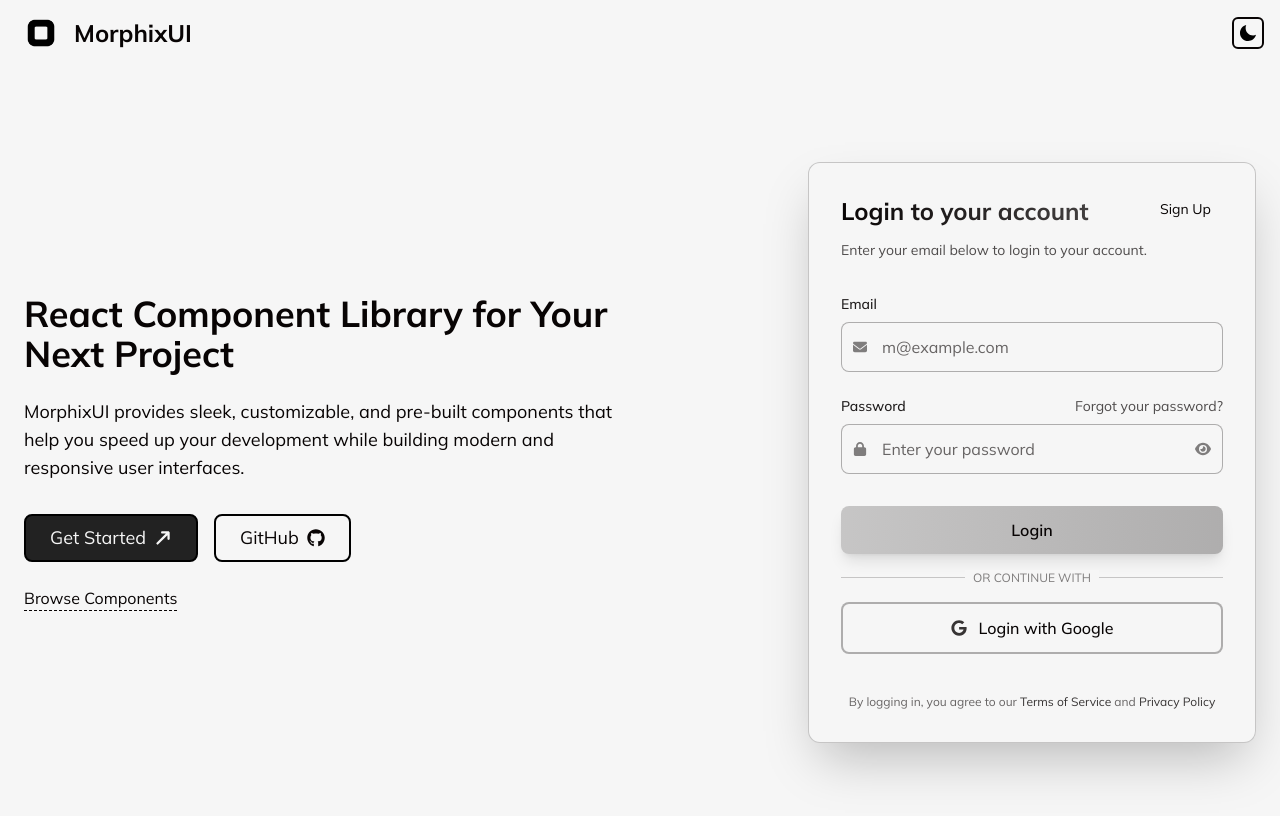
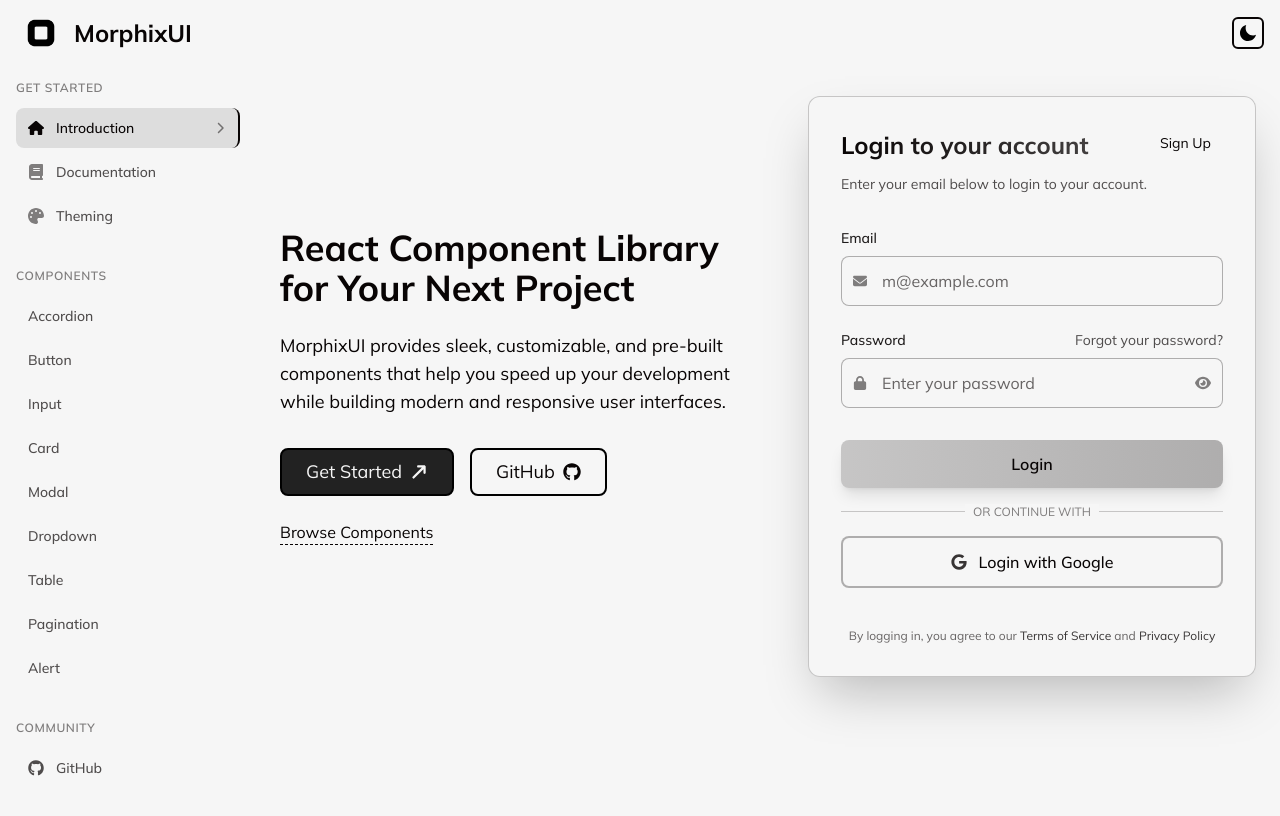
Before and after one commit to saurav-tiwari03/MorphixUI, a Next.js app: page / in a window 1280 px wide. Shown: the top 816 px of the page. Built offline with nearby package versions, Linux system fonts and the light colour scheme; no server answers.

Commit message:
Refactor layout to include Sidebar and Navbar components, enhance global styles for sidebar scrollbar, and remove unused Navbar instances from pages.

```diff
--- a/src/app/components/page.tsx
+++ /dev/null
@@ -1,12 +0,0 @@
-import Navbar from "@/components/Navbar";
-
-export default function page() {
-    return (
-        <div>
-            <Navbar />
-            <div className="flex flex-col items-center justify-center h-[calc(100vh-100px)]">
-                <h1>Browse Components</h1>
-            </div>
-        </div>
-    )
-}
--- /dev/null
+++ b/src/app/docs/components/[component]/page.tsx
@@ -0,0 +1,7 @@
+export default function ComponentPage() {
+    return (
+        <div>
+            <h1>Component Page</h1>
+        </div>
+    )
+}
--- /dev/null
+++ b/src/app/docs/components/page.tsx
@@ -0,0 +1,33 @@
+import Link from "next/link";
+
+
+export default function page() {
+
+    const components = [
+        { name: "Accordion", href: "/docs/components/accordion" },
+        { name: "Button", href: "/docs/components/button" },
+        { name: "Input", href: "/docs/components/input" },
+        { name: "Card", href: "/docs/components/card" },
+        { name: "Modal", href: "/docs/components/modal" },
+        { name: "Dropdown", href: "/docs/components/dropdown" },
+        { name: "Table", href: "/docs/components/table" },
+        { name: "Pagination", href: "/docs/components/pagination" },
+        { name: "Alert", href: "/docs/components/alert" },
+    ];
+
+  return (
+    <div className="min-h-screen pt-16 bg-[var(--background-color)] text-[var(--text-color)] transition-colors duration-200">
+        <div className="flex flex-col mb-4">
+            <h1 className="text-2xl font-bold">Components</h1>
+            <p className="text-sm text-gray-500">Browse all the components available in MorphixUI.</p>
+        </div>
+        <div className="grid grid-cols-3 gap-4">
+            {components.map((component) => (
+                <div key={component.name} className="hover:underline">
+                    <Link href={component.href}>{component.name}</Link>
+                </div>
+            ))}
+        </div>
+    </div>
+  )
+}
--- a/src/app/getting-started/page.tsx
+++ b/src/app/docs/getting-started/page.tsx
@@ -1,9 +1,7 @@
-import Navbar from "@/components/Navbar";
 
 export default function GettingStarted() {
     return (
         <div>
-            <Navbar />
             <div className="flex flex-col items-center justify-center h-[calc(100vh-100px)]">
                 <h1>Getting Started</h1>
             </div>
--- /dev/null
+++ b/src/app/docs/page.tsx
@@ -0,0 +1,7 @@
+export default function DocsPage() {
+    return (
+        <div>
+            <h1>Docs Page</h1>
+        </div>
+    )
+}
--- /dev/null
+++ b/src/app/docs/theming/page.tsx
@@ -0,0 +1,7 @@
+export default function ThemingPage() {
+    return (
+        <div>
+            <h1>Theming Page</h1>
+        </div>
+    )
+}
--- a/src/app/globals.css
+++ b/src/app/globals.css
@@ -32,3 +32,7 @@
   transition: background-color 0.2s ease, color 0.2s ease;
   font-family: 'Mulish', sans-serif;
 }
+
+.sidebar {
+  scrollbar-width: none;
+}
--- a/src/app/layout.tsx
+++ b/src/app/layout.tsx
@@ -2,6 +2,8 @@
 import { Geist, Geist_Mono } from "next/font/google";
 import "./globals.css";
 import { ThemeProvider } from "@/components/ThemeProvider";
+import Sidebar from "@/components/Website/Sidebar";
+import Navbar from "@/components/Navbar";
 
 const geistSans = Geist({
   variable: "--font-geist-sans",
@@ -62,7 +64,13 @@
         className={`${geistSans.variable} ${geistMono.variable} antialiased`}
       >
         <ThemeProvider>
-          {children}
+          <Navbar />
+          <div className="flex">
+            <Sidebar />
+            <div className="w-full h-full ml-64">
+              {children}
+            </div>
+          </div>
         </ThemeProvider>
       </body>
     </html>
--- a/src/app/page.tsx
+++ b/src/app/page.tsx
@@ -1,4 +1,4 @@
-import Navbar from "@/components/Navbar";
+
 import HeroSection from "@/components/Website/Home/HeroSection";
 
 export default function page() {
@@ -6,9 +6,6 @@
   return (
     <div className="min-h-screen bg-[var(--background-color)] text-[var(--text-color)] transition-colors duration-200">
       <div className="">
-        <Navbar />
-      </div>
-      <div className="">
         <HeroSection />
       </div>
     </div>
--- a/src/components/Navbar.tsx
+++ b/src/components/Navbar.tsx
@@ -29,7 +29,7 @@
   }, []); // Empty dependency array to fetch data once on mount
 
   return (
-    <div className="flex items-center justify-between px-4 py-2">
+    <div className="flex items-center justify-between px-4 py-2 fixed top-0 left-0 right-0 z-50 bg-[var(--background-color)]">
       {/* Logo and Home Link */}
       <Link href="/" className="flex items-center gap-2">
         <img
--- a/src/components/Website/Home/HeroSection.tsx
+++ b/src/components/Website/Home/HeroSection.tsx
@@ -46,7 +46,7 @@
                         </a>
                     </div>
                     <div>
-                        <Link href='/components' className="border-b-1 border-dashed border-[var(--text-color)] pb-[2px]">Browse Components</Link>
+                        <Link href='/docs/components' className="border-b-1 border-dashed border-[var(--text-color)] pb-[2px]">Browse Components</Link>
                     </div>
                 </div>
 
--- /dev/null
+++ b/src/components/Website/Sidebar.tsx
@@ -0,0 +1,165 @@
+"use client";
+import Link from "next/link";
+import { usePathname } from "next/navigation";
+import {
+    FaHouse,
+    FaRocket,
+    FaCubes,
+    FaBook,
+    FaChevronRight,
+    FaGithub,
+    FaDiscord,
+    FaTwitter,
+    FaTable,
+    FaAngleRight,
+    FaTriangleExclamation,
+    FaKeyboard,
+    FaSquare,
+    FaWindowMaximize,
+    FaCaretDown,
+    FaAngleLeft,
+    FaDownload,
+    FaPalette,
+    FaMoon,
+    FaTerminal,
+    FaCode,
+    FaFigma,
+    FaClock,
+    FaFile
+} from "react-icons/fa6";
+
+export default function Sidebar() {
+    const pathname = usePathname();
+
+    const getStartedItems = [
+        { name: "Introduction", href: "/", icon: FaHouse },
+        { name: "Documentation", href: "/docs", icon: FaBook },
+        { name: "Theming", href: "/docs/theming", icon: FaPalette },
+    ];
+
+    const components = [
+        { name: "Accordion", href: "/docs/components/accordion" },
+        { name: "Button", href: "/docs/components/button" },
+        { name: "Input", href: "/docs/components/input" },
+        { name: "Card", href: "/docs/components/card" },
+        { name: "Modal", href: "/docs/components/modal" },
+        { name: "Dropdown", href: "/docs/components/dropdown" },
+        { name: "Table", href: "/docs/components/table" },
+        { name: "Pagination", href: "/docs/components/pagination" },
+        { name: "Alert", href: "/docs/components/alert" },
+    ];
+
+    const socialLinks = [
+        { name: "GitHub", href: "https://github.com/saurav-tiwari03/MorphixUI", icon: FaGithub },
+    ];
+
+    const isActive = (href: string) => {
+        console.log('href', href);
+        console.log('pathname', pathname);
+        console.log('pathname.startsWith(href)', pathname.startsWith(href));
+        if (href === "/") {
+            return pathname === "/";
+        }
+        return pathname === href;
+    };
+
+    return (
+        <div className="sidebar w-64 pt-16 bg-[var(--background-color)] flex flex-col fixed bottom-0 left-0 h-screen overflow-y-auto scrollbar-hide">
+            {/* Navigation */}
+            <nav className="flex-1 p-4">
+                {/* Get Started Section */}
+                <div className="mb-8">
+                    <h3 className="text-xs font-semibold text-[var(--text-color)]/50 uppercase tracking-wider mb-3">
+                        Get Started
+                    </h3>
+                    <ul className="space-y-1">
+                        {getStartedItems.map((item) => {
+                            const Icon = item.icon;
+                            const active = isActive(item.href);
+
+                            return (
+                                <li key={item.name}>
+                                    <Link
+                                        href={item.href}
+                                        className={`flex items-center gap-3 px-3 py-2.5 rounded-lg text-sm font-medium transition-all duration-200 group ${active
+                                            ? "bg-[var(--text-color)]/10 text-[var(--text-color)] border-r-2 border-[var(--text-color)]"
+                                            : "text-[var(--text-color)]/70 hover:text-[var(--text-color)] hover:bg-[var(--text-color)]/5"
+                                            }`}
+                                    >
+                                        <Icon
+                                            className={`w-4 h-4 ${active ? "text-[var(--text-color)]" : "text-[var(--text-color)]/50 group-hover:text-[var(--text-color)]"
+                                                }`}
+                                        />
+                                        <span className="flex-1">{item.name}</span>
+                                        {active && (
+                                            <FaChevronRight className="w-3 h-3 text-[var(--text-color)]/50" />
+                                        )}
+                                    </Link>
+                                </li>
+                            );
+                        })}
+                    </ul>
+                </div>
+
+                {/* Components Section */}
+                <div className="mb-8">
+                    <h3 className="text-xs font-semibold text-[var(--text-color)]/50 uppercase tracking-wider mb-3">
+                        Components
+                    </h3>
+                    <ul className="space-y-1">
+                        {components.map((item) => {
+                            const active = isActive(item.href);
+
+                            return (
+                                <li key={item.name}>
+                                    <Link
+                                        href={item.href}
+                                        className={`flex items-center gap-3 px-3 py-2.5 rounded-lg text-sm font-medium transition-all duration-200 group ${active
+                                            ? "bg-[var(--text-color)]/10 text-[var(--text-color)] border-r-2 border-[var(--text-color)]"
+                                            : "text-[var(--text-color)]/70 hover:text-[var(--text-color)] hover:bg-[var(--text-color)]/5"
+                                            }`}
+                                    >
+                                        <span className="flex-1">{item.name}</span>
+                                    </Link>
+                                </li>
+                            );
+                        })}
+                    </ul>
+                </div>
+
+                {/* Social Links */}
+                <div>
+                    <h3 className="text-xs font-semibold text-[var(--text-color)]/50 uppercase tracking-wider mb-3">
+                        Community
+                    </h3>
+                    <div className="space-y-1">
+                        {socialLinks.map((item) => {
+                            const Icon = item.icon;
+
+                            return (
+                                <Link
+                                    key={item.name}
+                                    href={item.href}
+                                    target="_blank"
+                                    rel="noopener noreferrer"
+                                    className="flex items-center gap-3 px-3 py-2.5 rounded-lg text-sm font-medium text-[var(--text-color)]/70 hover:text-[var(--text-color)] hover:bg-[var(--text-color)]/5 transition-all duration-200"
+                                >
+                                    <Icon className="w-4 h-4" />
+                                    <span>{item.name}</span>
+                                </Link>
+                            );
+                        })}
+                    </div>
+                </div>
+            </nav>
+
+            {/* Footer */}
+            <div className="p-4 border-t border-[var(--border-color)]">
+                <div className="text-xs text-[var(--text-color)]/50 text-center">
+                    <p>Made with ❤️ by</p>
+                    <p className="font-medium text-[var(--text-color)]/70 mt-1">MorphixUI Team</p>
+                </div>
+            </div>
+        </div>
+    );
+}
```
